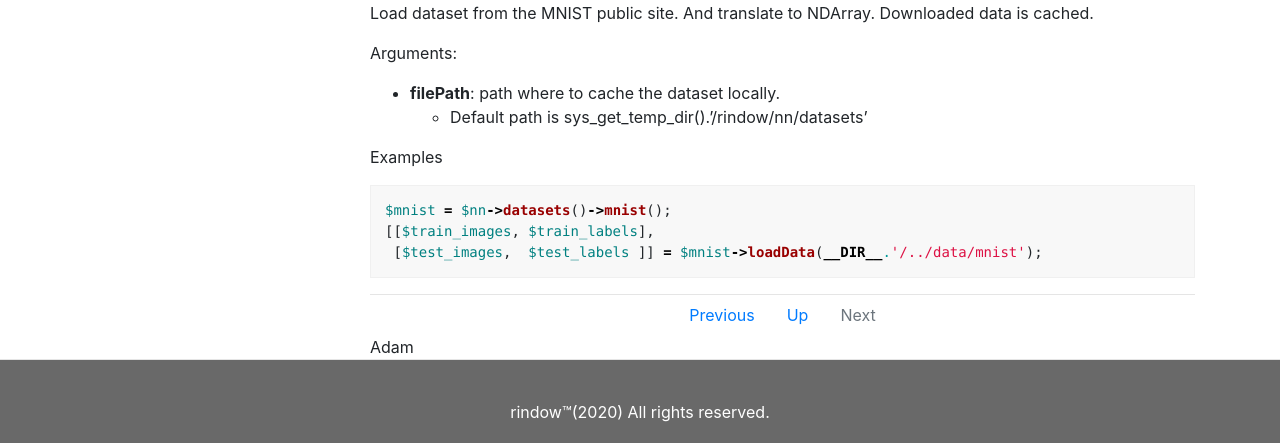
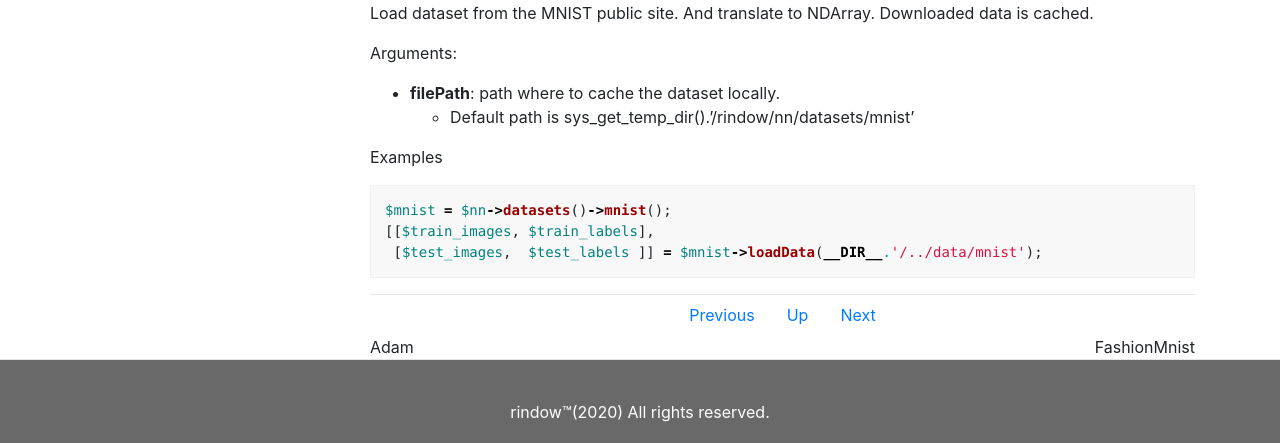
Before and after one commit to yuichiis/rindow.github.io, a Jekyll site: the page built from _neuralnetworks/api/mnist.md, in a window 1280 px wide. Shown: the part 937-1380 px from the top of the page. Built offline with Jekyll 4.4.1, drawn with Linux system fonts in a browser that asks for light colours.

Commit message:
update mnist.md

```diff
--- a/_neuralnetworks/api/mnist.md
+++ b/_neuralnetworks/api/mnist.md
@@ -4,6 +4,7 @@ title: "Mnist"
 grand_upper_section: index
 upper_section: apitoc
 previous_section: adam
+next_section: fashionmnist
 ---
 Mnist
 =====
@@ -37,7 +38,7 @@ Downloaded data is cached.
 Arguments:
 
 - **filePath**: path where to cache the dataset locally.
-    - Default path is sys_get_temp_dir().'/rindow/nn/datasets'
+    - Default path is sys_get_temp_dir().'/rindow/nn/datasets/mnist'
 
 Examples
 
```
